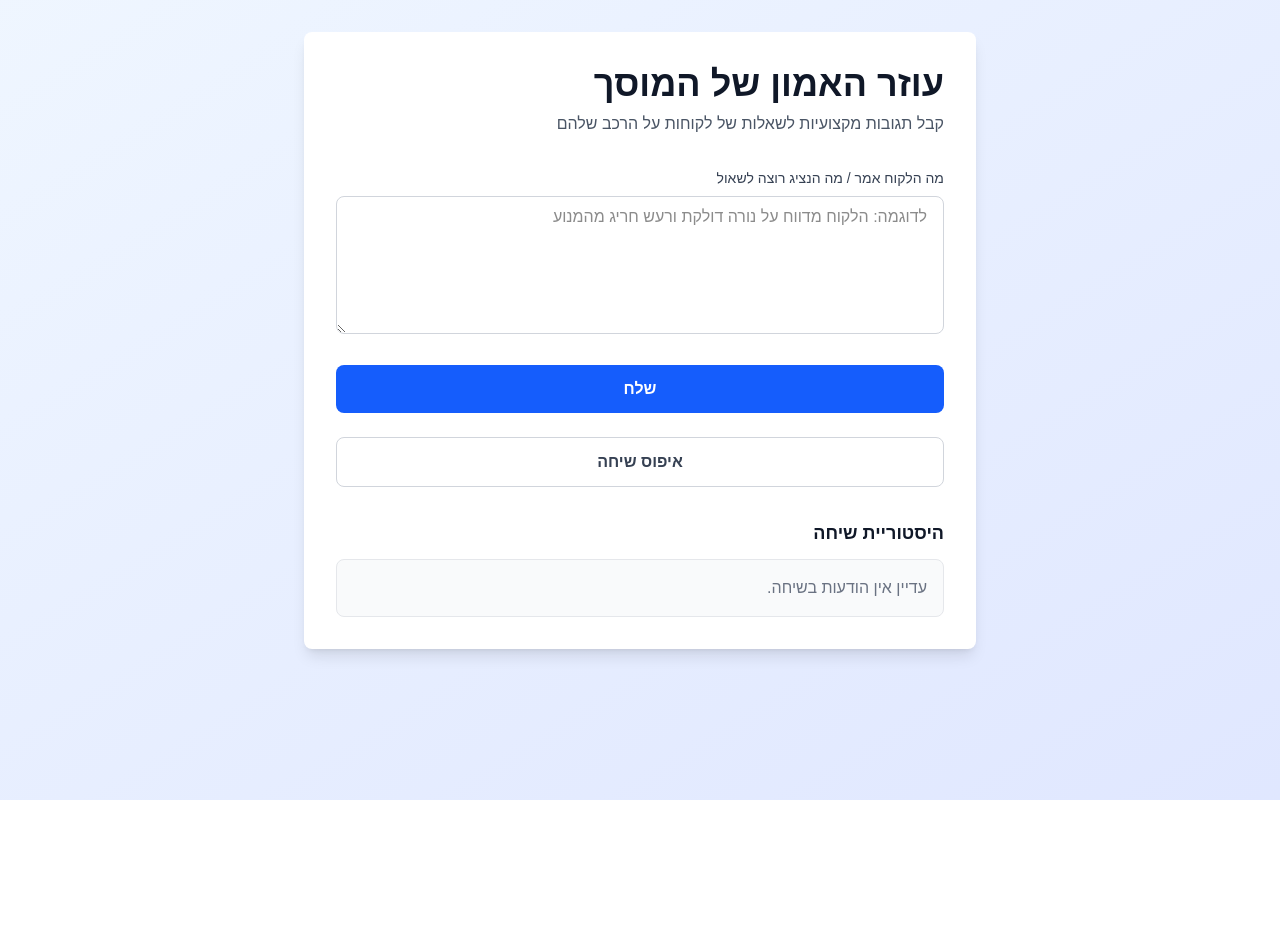
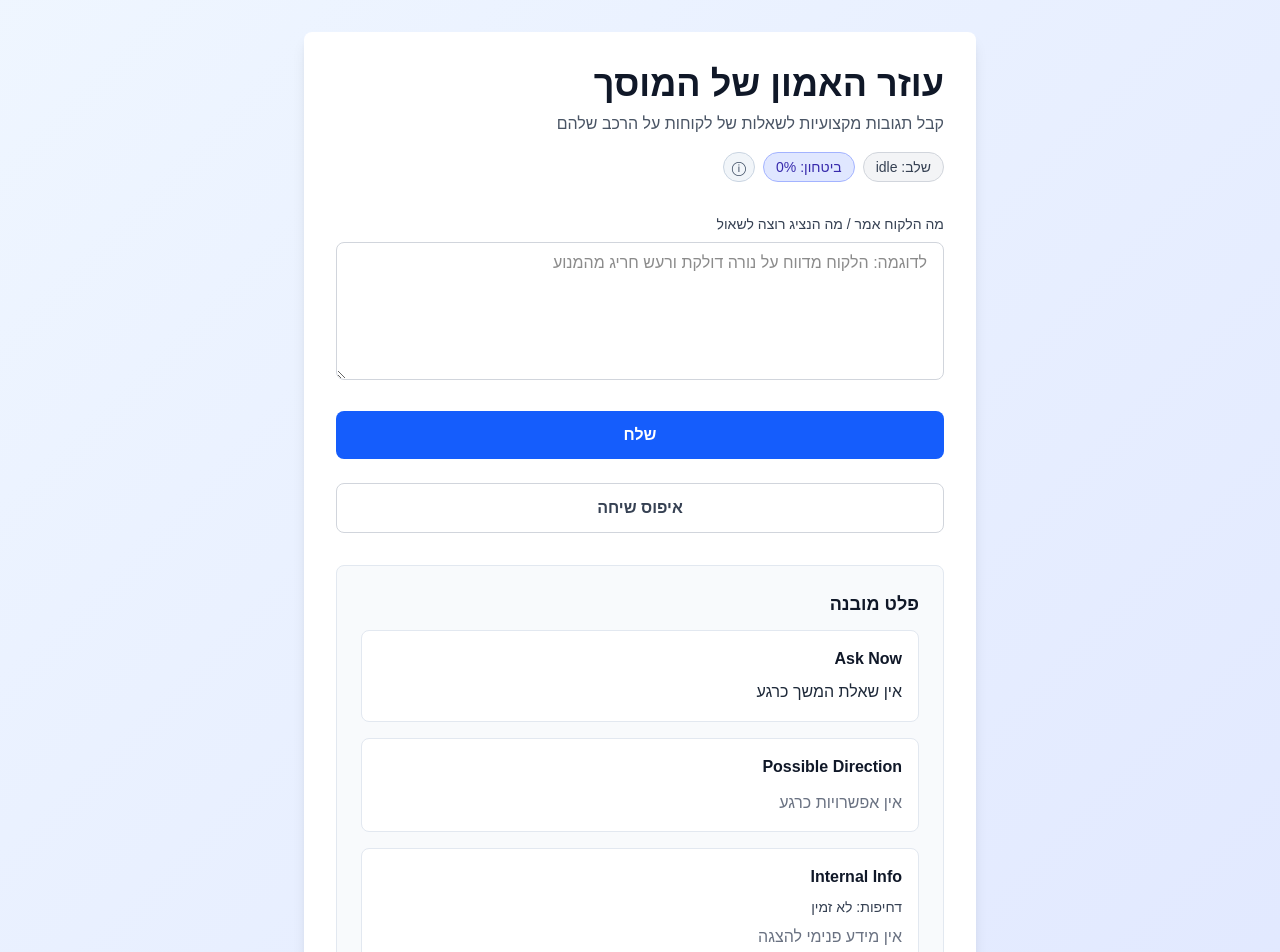
Before and after one commit to itayshabtay452/GarageTrustAsistant, a Next.js app: page / in a window 1280 px wide. Shown: the top 952 px of the page. Before the commit the page ends 800 px from the top, so only its background shows below. Built offline with nearby package versions, Linux system fonts and the light colour scheme.

Commit message:
feat(ui): align Home with Live Call POC UX

```diff
--- a/app/page.tsx
+++ b/app/page.tsx
@@ -22,23 +22,63 @@ type ApiResponseData = {
   summary: ApiSummary;
 };
 
+type ApiSuccessResponse = {
+  ok: true;
+  data: ApiResponseData;
+};
+
+type ApiErrorResponse = {
+  ok: false;
+  error?: {
+    message?: string;
+    code?: string;
+  };
+};
+
+type ApiResponse = ApiSuccessResponse | ApiErrorResponse;
+
 export default function Home() {
   const [inputText, setInputText] = useState("");
   const [conversationMessages, setConversationMessages] = useState<
     ConversationMessage[]
   >([]);
-  const [response, setResponse] = useState<ApiResponseData | null>(null);
+  const [response, setResponse] = useState<ApiResponse | null>(null);
   const [latestReplyOptions, setLatestReplyOptions] = useState<string[]>([]);
-  const [agentChoiceTranscript, setAgentChoiceTranscript] = useState<string[]>(
-    [],
-  );
   const [selectedReplyOption, setSelectedReplyOption] = useState<string | null>(
     null,
   );
+  const [isCallEnded, setIsCallEnded] = useState(false);
+  const [valueFeedback, setValueFeedback] = useState<"yes" | "no" | null>(null);
   const [isAwaitingAgentChoice, setIsAwaitingAgentChoice] = useState(false);
   const [loading, setLoading] = useState(false);
   const [error, setError] = useState<string | null>(null);
-  const isCallEnded = response?.should_end_call === true;
+  const data = response?.ok ? response.data : null;
+  const replyOptions = data?.reply_options ?? [];
+  const askNow = data?.next_question?.trim() ?? "";
+  const urgencyLevel = data?.urgency_level ?? null;
+  const summary = data?.summary ?? null;
+  const canEndCall = data?.should_end_call === true;
+
+  const phase = !data
+    ? "idle"
+    : canEndCall
+      ? "end_call"
+      : askNow
+        ? "followup"
+        : replyOptions.length === 3
+          ? "reply_options"
+          : "in_progress";
+
+  const confidencePct =
+    phase === "end_call"
+      ? 92
+      : phase === "followup"
+        ? 84
+        : phase === "reply_options"
+          ? 78
+          : phase === "in_progress"
+            ? 70
+            : 0;
 
   const handleSelectReplyOption = (option: string) => {
     if (!isAwaitingAgentChoice || selectedReplyOption) {
@@ -53,7 +93,6 @@ export default function Home() {
         content: option,
       },
     ]);
-    setAgentChoiceTranscript((prev) => [...prev, option]);
     setIsAwaitingAgentChoice(false);
   };
 
@@ -165,7 +204,7 @@ export default function Home() {
           do_not_say: jsonData.data.summary.do_not_say || [],
         },
       };
-      setResponse(data);
+      setResponse({ ok: true, data });
       if (data.should_end_call) {
         setLatestReplyOptions([]);
         setIsAwaitingAgentChoice(false);
@@ -189,12 +228,34 @@ export default function Home() {
     <div className="min-h-screen bg-gradient-to-br from-blue-50 to-indigo-100 py-8 px-4">
       <div className="max-w-2xl mx-auto">
         <div className="bg-white rounded-lg shadow-lg p-8">
+          <div className="mb-8">
             <h1 className="text-4xl font-bold mb-2 text-gray-900">
               עוזר האמון של המוסך
             </h1>
-          <p className="text-gray-600 mb-8">
+            <p className="text-gray-600 mb-4">
               קבל תגובות מקצועיות לשאלות של לקוחות על הרכב שלהם
             </p>
+            <div className="flex flex-wrap items-center gap-2 text-sm">
+              <span className="px-3 py-1 rounded-full bg-gray-100 border border-gray-300 text-gray-700">
+                שלב: {phase}
+              </span>
+              <span className="px-3 py-1 rounded-full bg-indigo-100 border border-indigo-300 text-indigo-800">
+                ביטחון: {confidencePct}%
+              </span>
+              <span
+                title="POC: Frontend heuristic based on existing response fields"
+                className="px-2 py-1 rounded-full bg-slate-100 border border-slate-300 text-slate-700"
+                dir="rtl"
+              >
+                ⓘ
+              </span>
+              {urgencyLevel && (
+                <span className="px-3 py-1 rounded-full bg-amber-100 border border-amber-300 text-amber-800">
+                  דחיפות: {urgencyLevel}
+                </span>
+              )}
+            </div>
+          </div>
 
           <form onSubmit={handleSubmit} className="space-y-6">
             <div>
@@ -248,8 +309,9 @@ export default function Home() {
                 setConversationMessages([]);
                 setResponse(null);
                 setLatestReplyOptions([]);
-                setAgentChoiceTranscript([]);
                 setSelectedReplyOption(null);
+                setIsCallEnded(false);
+                setValueFeedback(null);
                 setIsAwaitingAgentChoice(false);
                 setError(null);
                 setInputText("");
@@ -296,84 +358,193 @@ export default function Home() {
               </div>
             )}
 
-          {response && (
-            <div className="mt-8 space-y-6">
-              {/* דחיפות */}
-              <div className="flex items-center gap-3">
-                <span className="text-sm font-medium text-gray-700">
-                  דחיפות:
-                </span>
-                <span
-                  className={`px-4 py-1.5 rounded-full text-sm font-semibold ${
-                    response.urgency_level === "גבוה"
-                      ? "bg-red-100 text-red-800 border border-red-300"
-                      : response.urgency_level === "בינוני"
-                        ? "bg-yellow-100 text-yellow-800 border border-yellow-300"
-                        : "bg-green-100 text-green-800 border border-green-300"
-                  }`}
-                >
-                  {response.urgency_level}
-                </span>
+          <section className="mt-8 space-y-4">
+            <div className="p-6 bg-slate-50 rounded-lg border border-slate-200">
+              <h2 className="text-lg font-semibold text-gray-900 mb-3">
+                פלט מובנה
+              </h2>
+              <div className="grid grid-cols-1 gap-4">
+                <div className="p-4 rounded-lg bg-white border border-slate-200">
+                  <h3 className="text-base font-semibold text-gray-900 mb-2">
+                    Ask Now
+                  </h3>
+                  <p className="text-gray-800 leading-relaxed">
+                    {askNow || "אין שאלת המשך כרגע"}
+                  </p>
                 </div>
 
-              {response.should_end_call && (
-                <>
-                  {/* תשובה מומלצת לשיחה */}
-                  <div className="p-6 bg-blue-50 rounded-lg border border-blue-200">
-                    <h2 className="text-lg font-semibold text-gray-900 mb-3">
-                      תשובה מומלצת לשיחה
-                    </h2>
-                    <div
-                      className="px-4 py-3 border border-blue-300 rounded-lg bg-white text-gray-800 leading-relaxed"
+                <div className="p-4 rounded-lg bg-white border border-slate-200">
+                  <h3 className="text-base font-semibold text-gray-900 mb-3">
+                    Possible Direction
+                  </h3>
+                  {replyOptions.length > 0 ? (
+                    <div className="space-y-2">
+                      {replyOptions.map((option, index) => (
+                        <button
+                          key={`${option}-${index}`}
+                          type="button"
+                          onClick={() => setInputText(option)}
+                          disabled={isCallEnded}
+                          className="w-full text-right px-4 py-3 border border-blue-300 rounded-lg bg-blue-50 text-gray-800 leading-relaxed hover:bg-blue-100 disabled:bg-gray-100 disabled:text-gray-500"
+                        >
+                          {option}
+                        </button>
+                      ))}
+                    </div>
+                  ) : (
+                    <p className="text-gray-500">אין אפשרויות כרגע</p>
+                  )}
+                </div>
+
+                <div className="p-4 rounded-lg bg-white border border-slate-200">
+                  <h3 className="text-base font-semibold text-gray-900 mb-2">
+                    Internal Info
+                  </h3>
+                  <p className="text-sm text-gray-700 mb-2">
+                    דחיפות: {urgencyLevel || "לא זמין"}
+                  </p>
+                  {summary ? (
+                    <div className="space-y-3">
+                      <div>
+                        <p className="text-sm font-medium text-gray-700 mb-1">
+                          recommended_call_response
+                        </p>
+                        <p
+                          className="text-gray-800 leading-relaxed"
                           style={{ whiteSpace: "pre-wrap" }}
                         >
-                      {response.summary.recommended_call_response}
+                          {summary.recommended_call_response || "לא זמין"}
+                        </p>
+                      </div>
+                      <div>
+                        <p className="text-sm font-medium text-gray-700 mb-1">
+                          key_points
+                        </p>
+                        {summary.key_points.length > 0 ? (
+                          <ul className="list-disc list-inside space-y-1 text-gray-800">
+                            {summary.key_points.map((point, index) => (
+                              <li key={index}>{point}</li>
+                            ))}
+                          </ul>
+                        ) : (
+                          <p className="text-gray-500">לא זמין</p>
+                        )}
+                      </div>
+                      <div>
+                        <p className="text-sm font-medium text-gray-700 mb-1">
+                          do_not_say
+                        </p>
+                        {summary.do_not_say.length > 0 ? (
+                          <ul className="list-disc list-inside space-y-1 text-gray-800">
+                            {summary.do_not_say.map((item, index) => (
+                              <li key={index}>{item}</li>
+                            ))}
+                          </ul>
+                        ) : (
+                          <p className="text-gray-500">לא זמין</p>
+                        )}
+                      </div>
+                    </div>
+                  ) : (
+                    <p className="text-gray-500">אין מידע פנימי להצגה</p>
+                  )}
+                </div>
+
+                <div className="p-4 rounded-lg bg-white border border-slate-200">
+                  <h3 className="text-base font-semibold text-gray-900 mb-2">
+                    Confidence
+                  </h3>
+                  <p className="text-gray-800">{confidencePct}%</p>
+                </div>
               </div>
             </div>
 
-                  {/* נקודות מפתח */}
+            {canEndCall && !isCallEnded && (
+              <button
+                type="button"
+                onClick={() => setIsCallEnded(true)}
+                className="w-full bg-red-600 hover:bg-red-700 text-white font-semibold py-3 rounded-lg transition-colors"
+              >
+                End Call
+              </button>
+            )}
+
+            {isCallEnded && (
+              <div className="space-y-4">
                 <div className="p-6 bg-green-50 rounded-lg border border-green-200">
-                    <h2 className="text-lg font-semibold text-gray-900 mb-3">
-                      נקודות מפתח
-                    </h2>
-                    <ul className="list-disc list-inside space-y-2 text-gray-800">
-                      {response.summary.key_points.map((point, index) => (
-                        <li key={index} className="leading-relaxed">
-                          {point}
-                        </li>
+                  <h3 className="text-lg font-semibold text-gray-900 mb-3">
+                    CRM Summary
+                  </h3>
+                  {summary ? (
+                    <div className="space-y-3 text-gray-800">
+                      <div>
+                        <p className="font-medium mb-1">תשובה מומלצת לשיחה</p>
+                        <p style={{ whiteSpace: "pre-wrap" }}>
+                          {summary.recommended_call_response || "לא זמין"}
+                        </p>
+                      </div>
+                      <div>
+                        <p className="font-medium mb-1">נקודות מפתח</p>
+                        {summary.key_points.length > 0 ? (
+                          <ul className="list-disc list-inside space-y-1">
+                            {summary.key_points.map((point, index) => (
+                              <li key={index}>{point}</li>
                             ))}
                           </ul>
+                        ) : (
+                          <p className="text-gray-500">לא זמין</p>
+                        )}
+                      </div>
+                      <div>
+                        <p className="font-medium mb-1">מה לא להגיד</p>
+                        {summary.do_not_say.length > 0 ? (
+                          <ul className="list-disc list-inside space-y-1">
+                            {summary.do_not_say.map((item, index) => (
+                              <li key={index}>{item}</li>
+                            ))}
+                          </ul>
+                        ) : (
+                          <p className="text-gray-500">לא זמין</p>
+                        )}
+                      </div>
+                    </div>
+                  ) : (
+                    <p className="text-gray-500">אין סיכום CRM זמין</p>
+                  )}
                 </div>
 
-                  {/* מה לא להגיד */}
-                  <div className="p-6 bg-red-50 rounded-lg border border-red-200">
-                    <h2 className="text-lg font-semibold text-gray-900 mb-3">
-                      מה לא להגיד
-                    </h2>
-                    <ul className="list-disc list-inside space-y-2 text-gray-800">
-                      {response.summary.do_not_say.map((item, index) => (
-                        <li key={index} className="leading-relaxed">
-                          {item}
-                        </li>
-                      ))}
-                    </ul>
+                <div className="p-6 bg-white rounded-lg border border-gray-200">
+                  <h3 className="text-base font-semibold text-gray-900 mb-3">
+                    Value Feedback
+                  </h3>
+                  <div className="flex gap-3">
+                    <button
+                      type="button"
+                      onClick={() => setValueFeedback("yes")}
+                      className={`px-4 py-2 rounded-lg border ${
+                        valueFeedback === "yes"
+                          ? "bg-green-100 border-green-400 text-green-800"
+                          : "bg-white border-gray-300 text-gray-700"
+                      }`}
+                    >
+                      Yes
+                    </button>
+                    <button
+                      type="button"
+                      onClick={() => setValueFeedback("no")}
+                      className={`px-4 py-2 rounded-lg border ${
+                        valueFeedback === "no"
+                          ? "bg-red-100 border-red-400 text-red-800"
+                          : "bg-white border-gray-300 text-gray-700"
+                      }`}
+                    >
+                      No
+                    </button>
                   </div>
-                </>
-              )}
-
-              {response.should_ask_followup &&
-                response.next_question.trim() && (
-                  <div className="p-6 bg-amber-50 rounded-lg border border-amber-200">
-                    <h2 className="text-lg font-semibold text-gray-900 mb-3">
-                      שאלת המשך מומלצת
-                    </h2>
-                    <p className="text-gray-800 leading-relaxed">
-                      {response.next_question}
-                    </p>
+                </div>
               </div>
             )}
-            </div>
-          )}
+          </section>
 
           <div className="mt-8" dir="rtl">
             <h2 className="text-lg font-semibold text-gray-900 mb-3">
```
Lines whose indentation alone changed are shown as unchanged.
